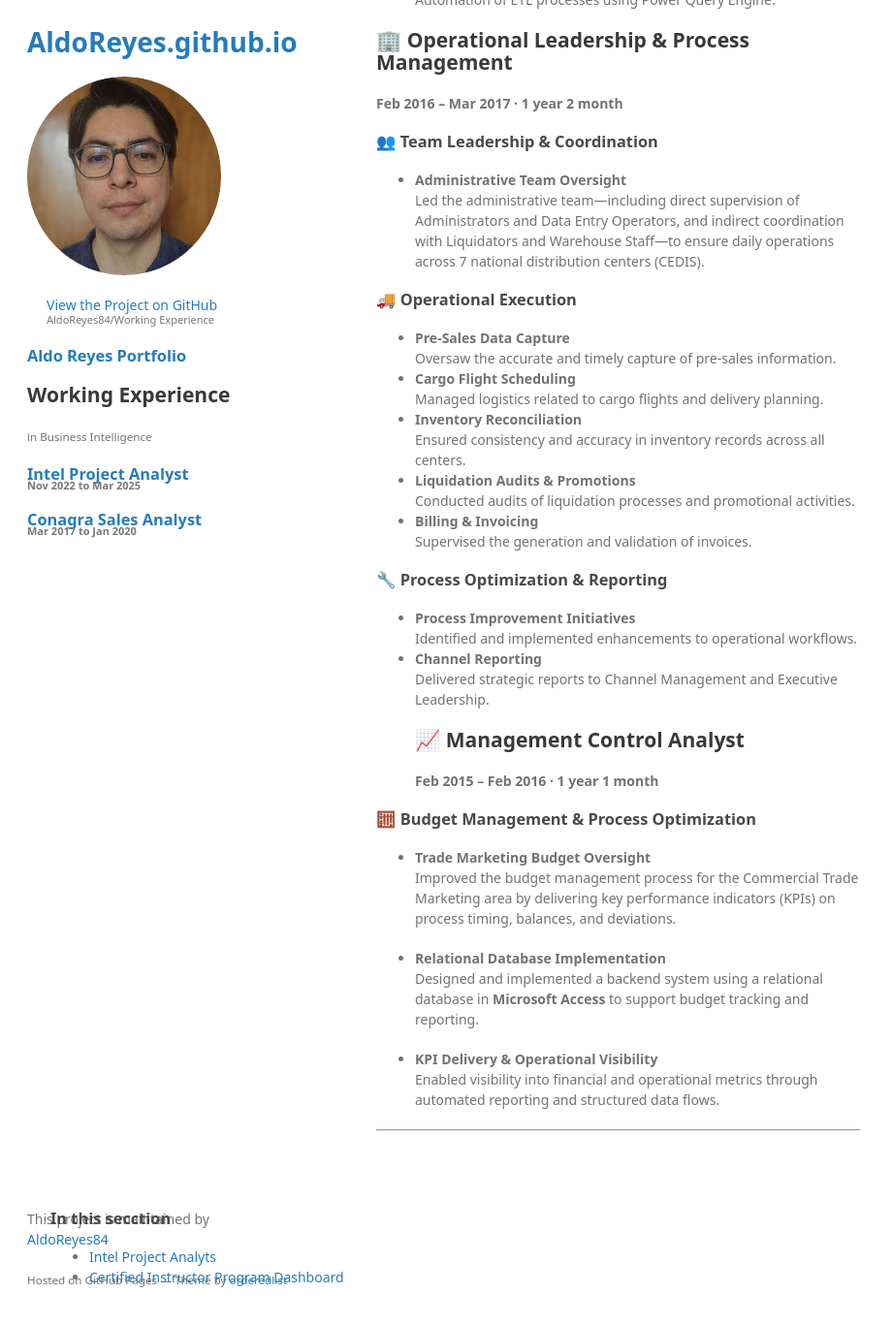
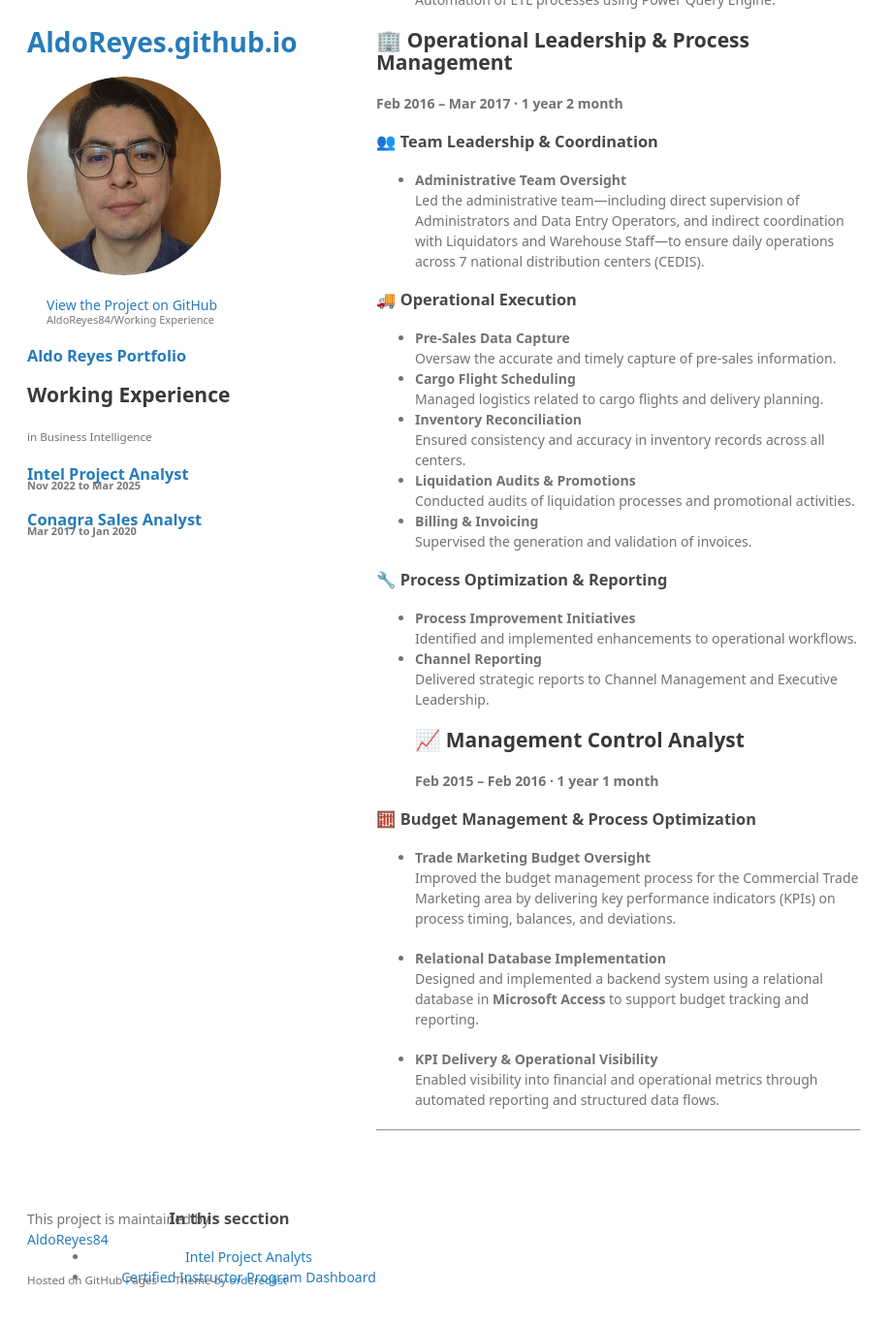
Before and after one commit to AldoReyes84/working_experience, a Jekyll site: the page built from README.md, in a window 1280 px wide and 1400 px high, scrolled down 2491 px. Shown: the top 1367 px of the window at 97% size, without its empty margins (0-920 px from the left). Built offline with Jekyll 4.4.1, drawn with Linux system fonts in a browser that asks for light colours; our own code applies the rules of GitHub Pages for plain Markdown files.

Commit message:
Update style.css

```diff
--- a/assets/css/style.css
+++ b/assets/css/style.css
@@ -41,7 +41,7 @@ footer
 	padding: 24px 24px 24px 24px;
 	float: left;
 	position: relative;
-	top:
+	text-align: center;
 }
 
 .working-experience-index {
```
